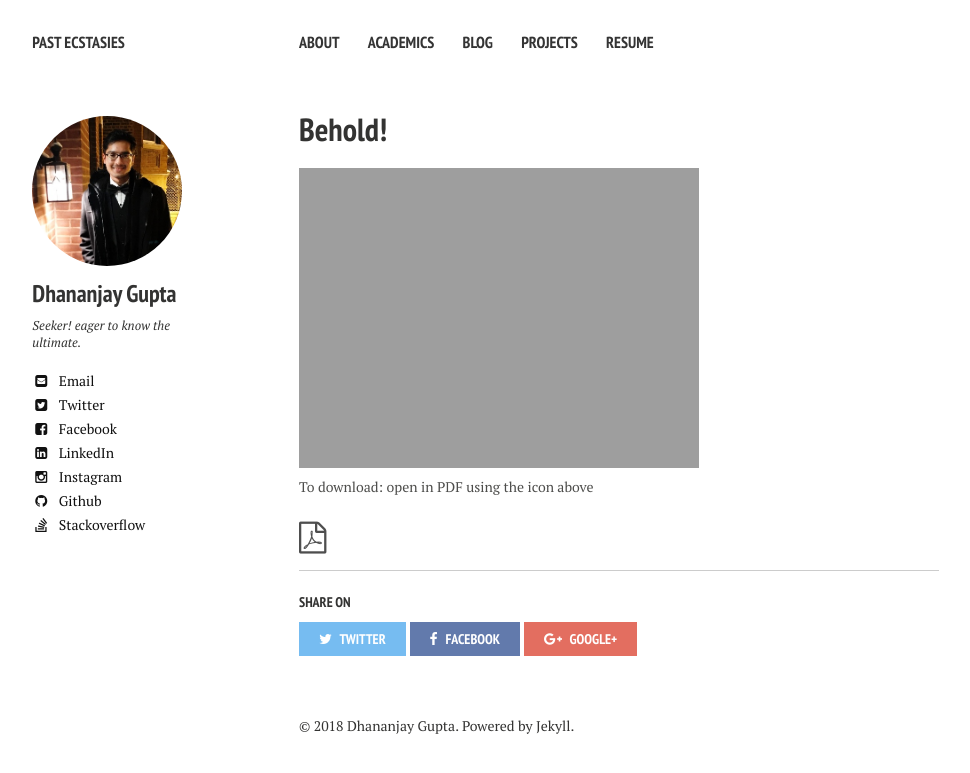
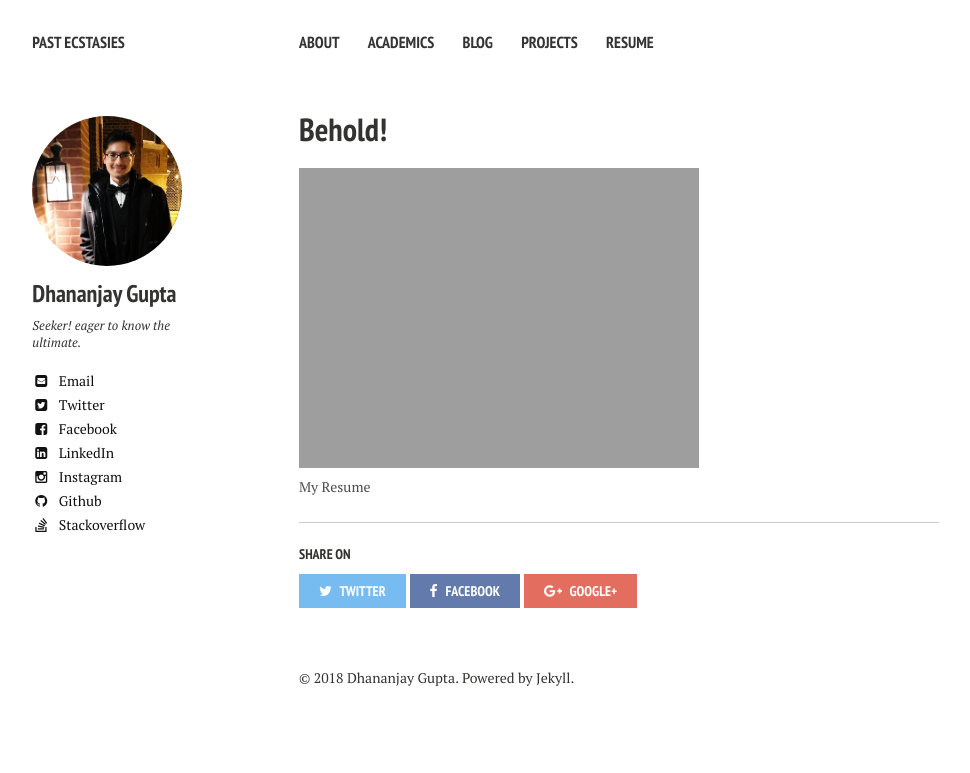
Before and after one commit to DhananjayGupta300/DhananjayGupta300.github.io, a Jekyll site: the page built from resume.md, in a window 1280 px wide. Shown: the top 773 px of the page, without its empty margins (21-991 px from the left). Built offline with Jekyll 4.4.1, drawn with Linux system fonts in a browser that asks for light colours; nearby versions of some CDN libraries.

Commit message:
Update resume.md

```diff
--- a/resume.md
+++ b/resume.md
@@ -3,10 +3,9 @@ layout: page
 title: "Behold!"
 modified: 2018-02-27
 excerpt: "Resume"
-pdf: "/papers/Resume.pdf"
 ---
 
 <figure>
   <img src="{{ site.url }}/images/resume.jpg" alt="My Resume">
-  <figcaption>To download: open in PDF using the icon above</figcaption>
+  <figcaption>My Resume</figcaption>
 </figure>
```
